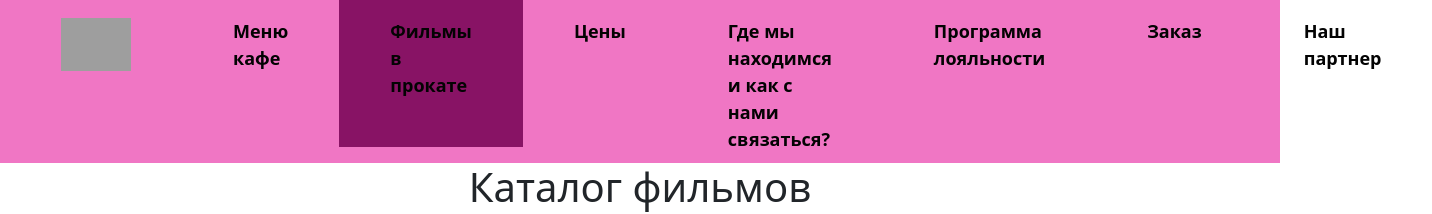
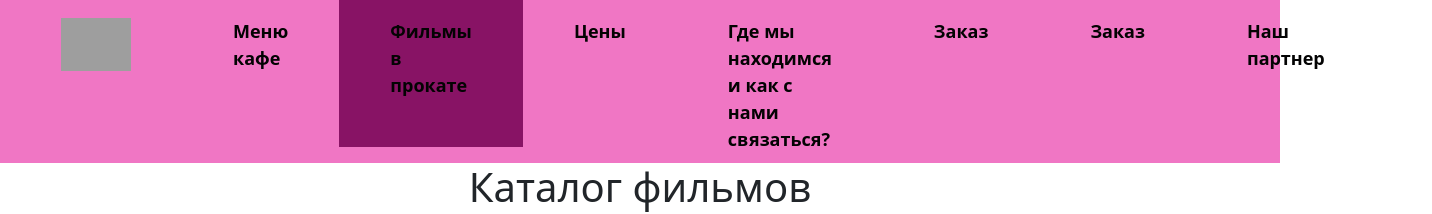
Before and after one commit to DianaSadykovaHSE/KINOcafeD_2, a plain HTML site: page Films.html in a window 1280 px wide. Shown: the top 214 px of the page, 1432 px wide, since content can reach past the window. Drawn offline with nearby package versions, Linux system fonts and the light colour scheme; grey boxes are pictures that could not be loaded.

Commit message:
Update Films.html

```diff
--- a/Films.html
+++ b/Films.html
@@ -17,7 +17,7 @@
             <p><a href="Films.html">Фильмы в прокате</a></p>
             <a href="Menu.html#Price">Цены</a>
             <a href="index.html#Contacts">Где мы находимся и как с нами связаться? </a>
-            <a href="Card.html">Программа лояльности</a>
+            <a href="Card.html">Заказ</a>
             <a href="Card.html">Заказ</a>
             <a href="https://www.perekrestok.ru/" target="_blank" >Наш партнер</a>
         </div>
```
